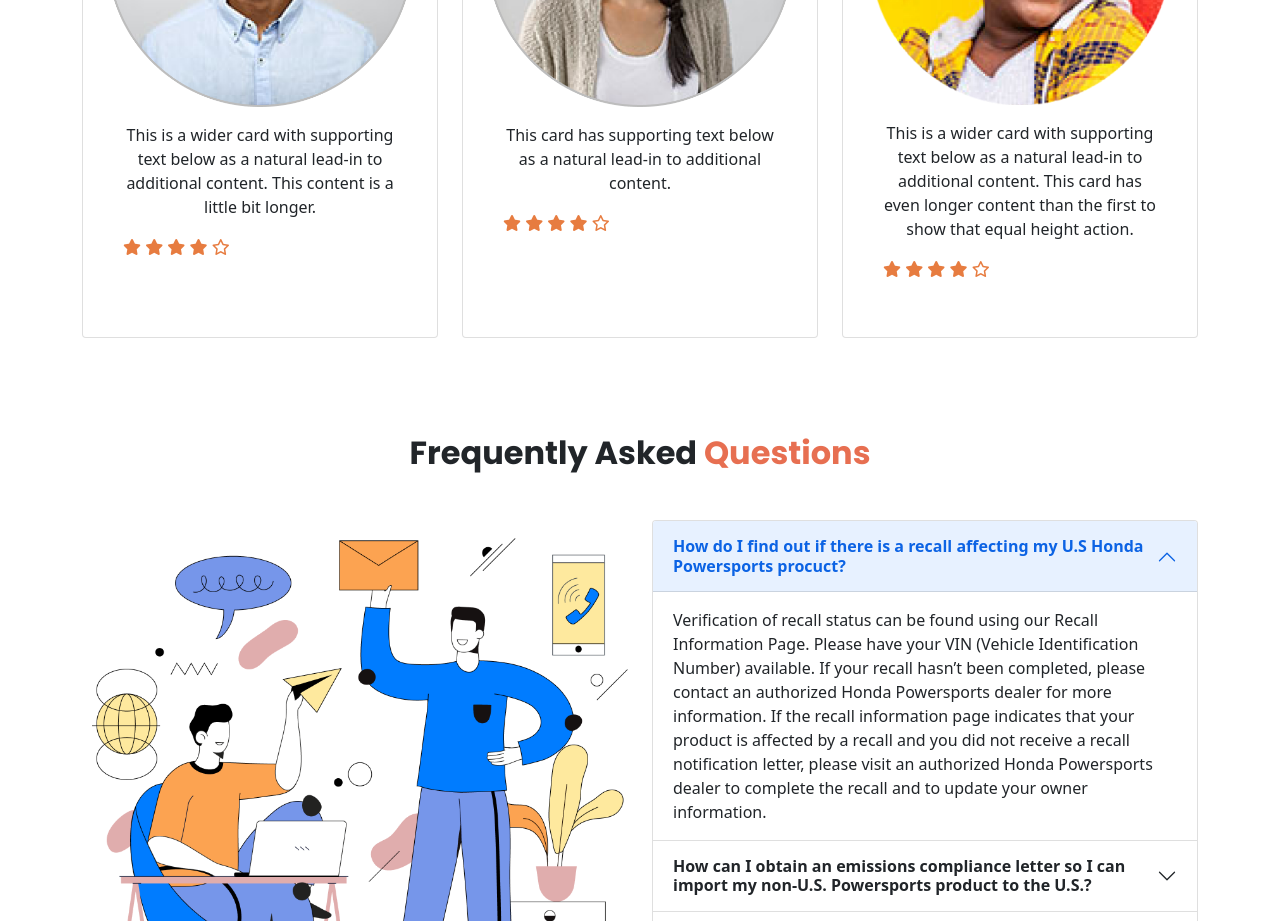
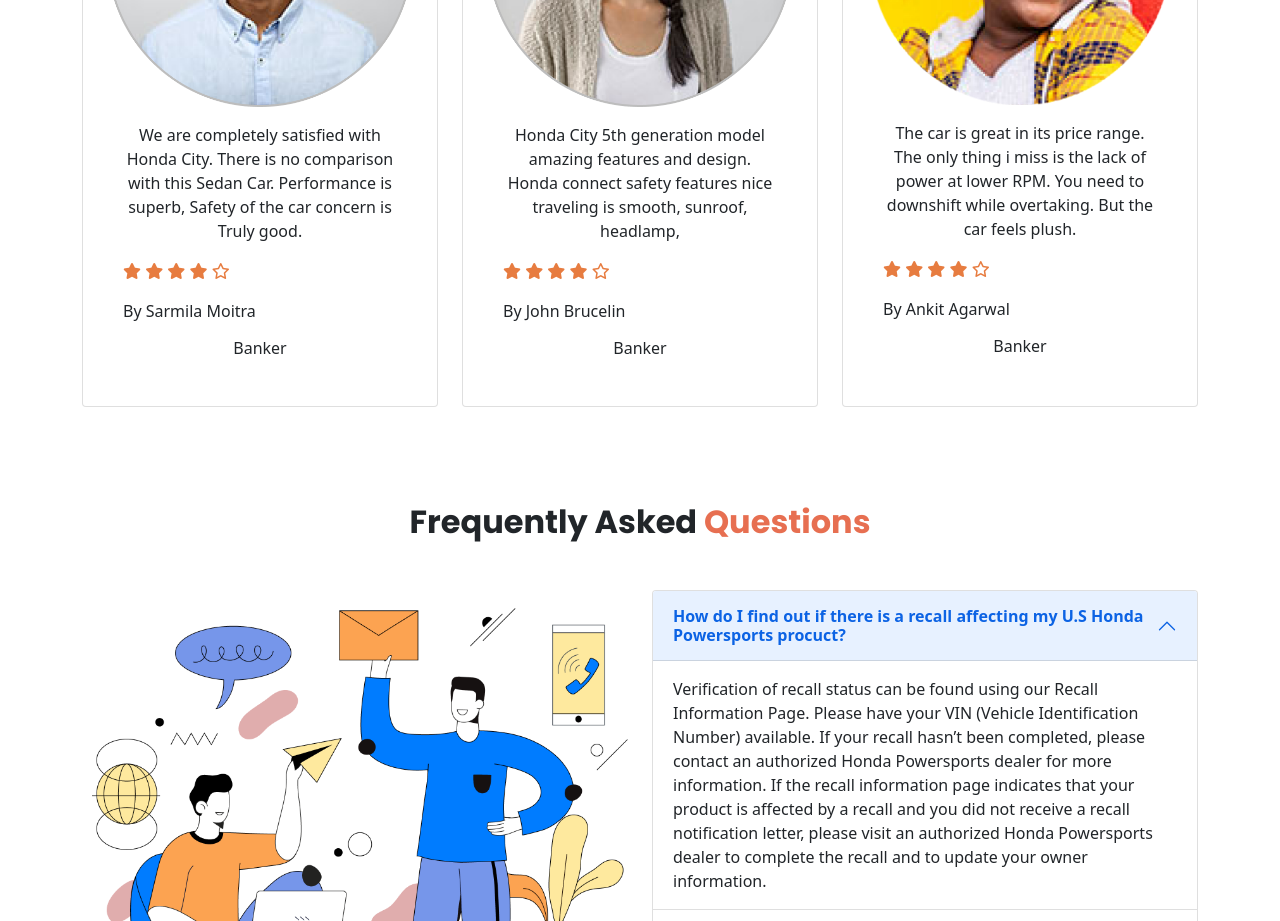
Before and after one commit to Alok-Codecamp/Bike-showroom, a plain HTML site: page index.html in a window 1280 px wide. Shown: the part 1520-2441 px from the top of the page. Drawn offline with nearby package versions, Linux system fonts and the light colour scheme.

Commit message:
text changed

```diff
--- a/index.html
+++ b/index.html
@@ -195,9 +195,7 @@
               <img src="images/user-1.png" class="card-img-top" alt="..." />
               <div class="card-body">
                 <p class="card-text text-center">
-                  This is a wider card with supporting text below as a natural
-                  lead-in to additional content. This content is a little bit
-                  longer.
+                  We are completely satisfied with Honda City. There is no comparison with this Sedan Car. Performance is superb, Safety of the car concern is Truly good.
                 </p>
                 <p>
                   <i class="fas fa-star"></i>
@@ -207,6 +205,8 @@
 
                   <i class="far fa-star"></i>
                 </p>
+                <p>By Sarmila Moitra</p>
+                <h6 class="text-center">Banker</h6>
               </div>
             </div>
           </div>
@@ -215,8 +215,7 @@
               <img src="images/user-2.png" class="card-img-top" alt="..." />
               <div class="card-body">
                 <p class="card-text text-center">
-                  This card has supporting text below as a natural lead-in to
-                  additional content.
+                  Honda City 5th generation model amazing features and design. Honda connect safety features nice traveling is smooth, sunroof, headlamp,
                 </p>
                 <p>
                   <i class="fas fa-star"></i>
@@ -226,6 +225,8 @@
 
                   <i class="far fa-star"></i>
                 </p>
+                <p>By John Brucelin</p>
+                <h6 class="text-center">Banker</h6>
               </div>
             </div>
           </div>
@@ -234,9 +235,7 @@
               <img src="images/user-3.png" class="card-img-top" alt="..." />
               <div class="card-body">
                 <p class="card-text text-center">
-                  This is a wider card with supporting text below as a natural
-                  lead-in to additional content. This card has even longer
-                  content than the first to show that equal height action.
+                  The car is great in its price range. The only thing i miss is the lack of power at lower RPM. You need to downshift while overtaking. But the car feels plush.
                 </p>
                 <p>
                   <i class="fas fa-star"></i>
@@ -245,8 +244,8 @@
                   <i class="fas fa-star"></i>
                   <i class="far fa-star"></i>
                 </p>
-                <h5></h5>
-                <h4></h4>
+                <p>By Ankit Agarwal</p>
+                <h6 class="text-center">Banker</h6>
               </div>
             </div>
           </div>
```
